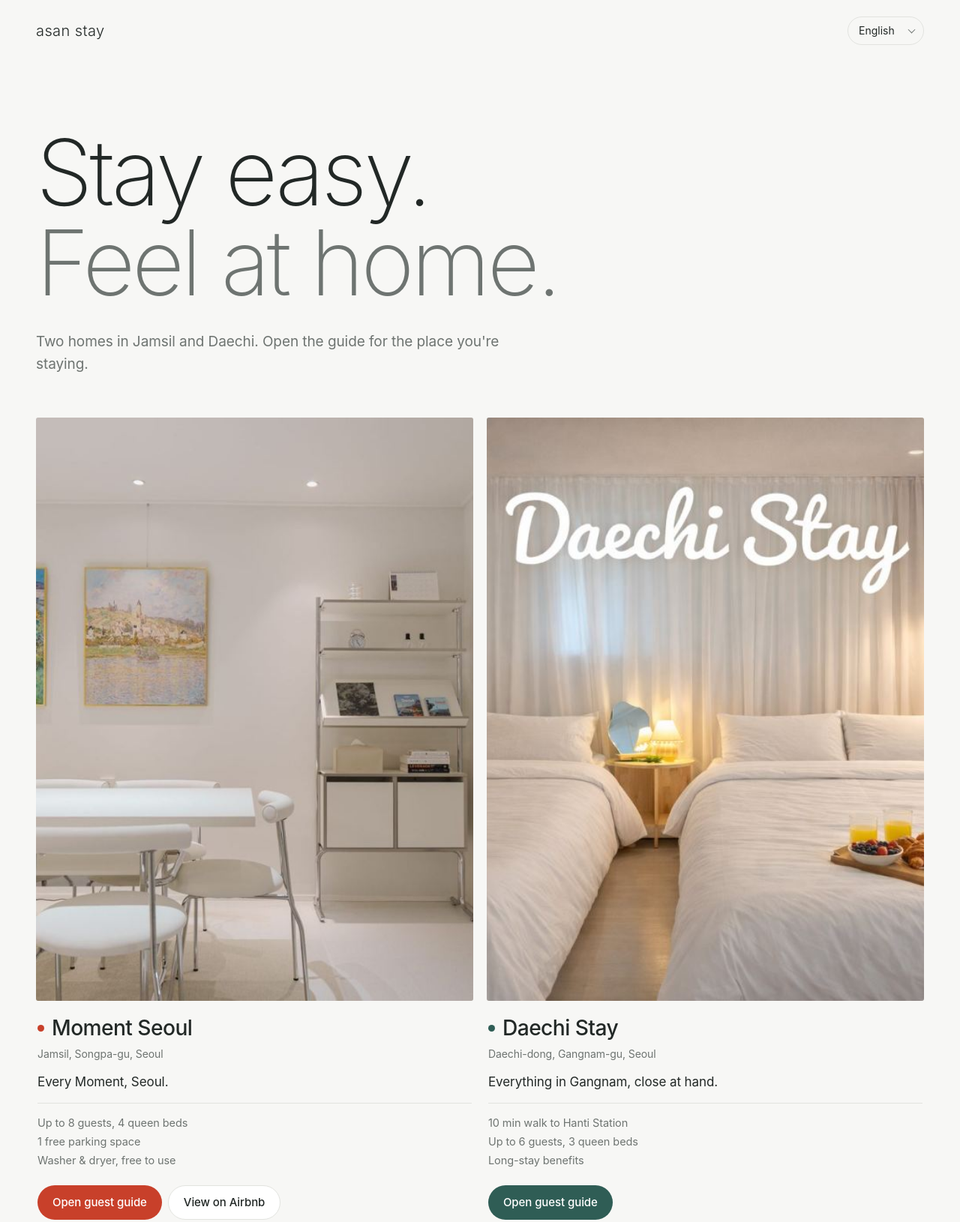
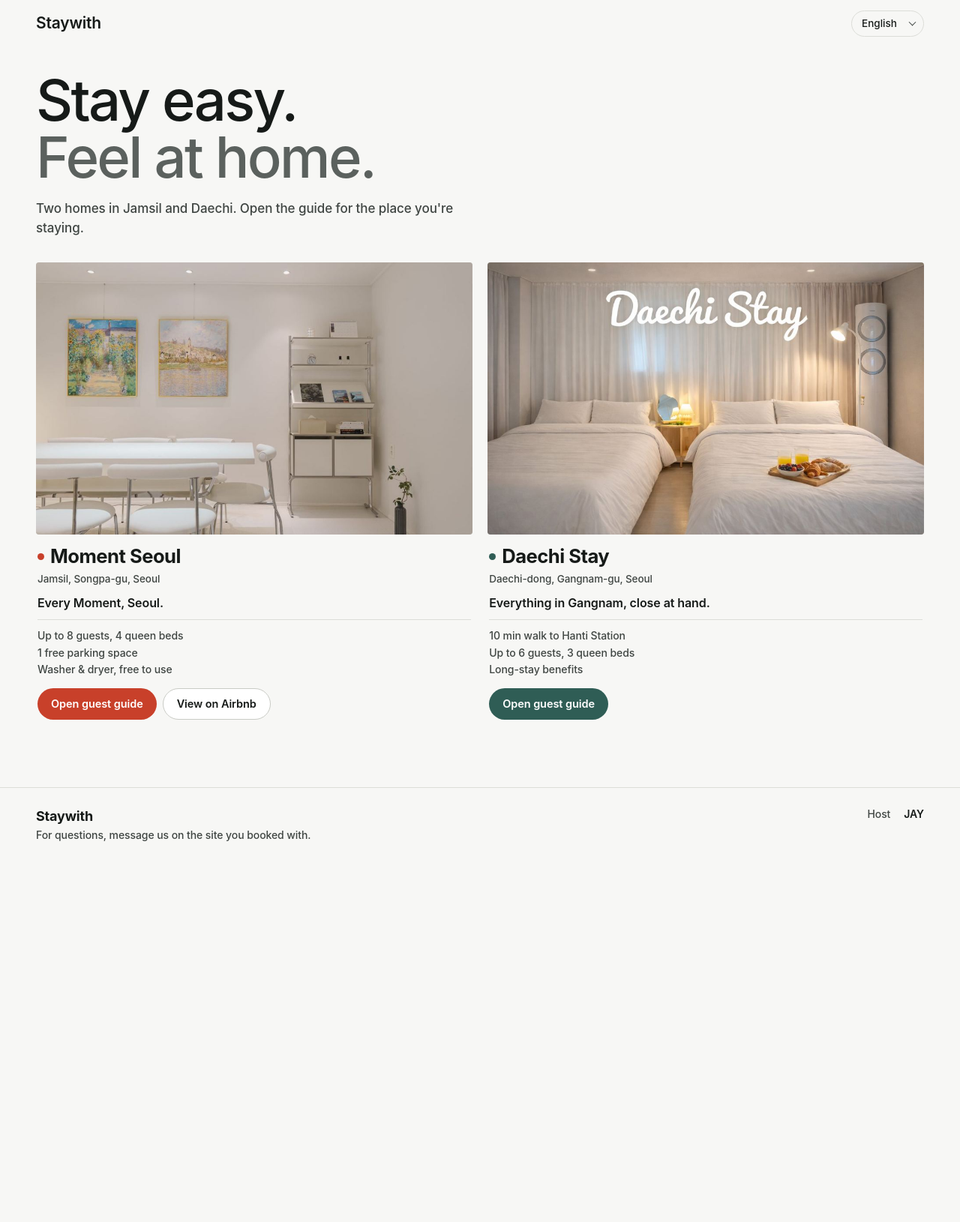
Before and after one commit to Momentseoul/asanstay, a plain HTML site: page index.html in a window 1280 px wide. Shown: the top 1630 px of the page at 75% size. After the commit the page ends 1156 px from the top, so only its background shows below. Drawn offline with Linux system fonts and the light colour scheme; a web font is replaced by a local one.

Commit message:
이름 Staywith로 변경, 글씨 진하게, 첫 화면에 숙소 두 개가 모두 보이도록 조정
Co-Authored-By: Claude Opus 5.5 <noreply@anthropic.com>
Claude-Session: https://claude.ai/code/session_017f7DuuAYzFoR9jovkvSTk3

```diff
--- a/index.html
+++ b/index.html
@@ -3,70 +3,79 @@
 <head>
 <meta charset="utf-8">
 <meta name="viewport" content="width=device-width, initial-scale=1, viewport-fit=cover">
-<title>Asan Stay</title>
+<title>Staywith</title>
 <meta name="description" content="잠실과 대치동, 두 곳의 숙소. 머무는 곳의 안내를 열어 보세요.">
-<meta property="og:title" content="Asan Stay">
+<meta property="og:title" content="Staywith">
 <meta property="og:description" content="Moment Seoul · Daechi Stay guest guides">
 <meta property="og:image" content="https://asanstay.com/img/moment.jpg">
 <meta name="theme-color" content="#F7F7F5">
 <link rel="stylesheet" href="https://cdn.jsdelivr.net/gh/orioncactus/pretendard@v1.3.9/dist/web/variable/pretendardvariable-dynamic-subset.min.css">
 <style>
   :root{
-    --ink:#222826; --sub:#6E7471; --line:#E2E3DF; --bg:#F7F7F5;
+    --ink:#161a18; --sub:#3f4542; --line:#DCDDD8; --bg:#F7F7F5;
     --gutter:clamp(16px, 4vw, 48px);
   }
   *{box-sizing:border-box}
   html{-webkit-text-size-adjust:100%}
   body{margin:0;background:var(--bg);color:var(--ink);
     font-family:"Pretendard Variable",Pretendard,-apple-system,BlinkMacSystemFont,"Apple SD Gothic Neo","Hiragino Sans","PingFang SC","PingFang TC","Microsoft YaHei","Malgun Gothic",sans-serif;
-    font-size:16px;line-height:1.6;letter-spacing:-.005em;-webkit-font-smoothing:antialiased}
+    font-size:16px;line-height:1.55;letter-spacing:-.005em;font-weight:500;-webkit-font-smoothing:antialiased}
   a{color:inherit}
   a:focus-visible,select:focus-visible{outline:2px solid var(--ink);outline-offset:3px;border-radius:2px}
 
-  .top{display:flex;align-items:center;justify-content:space-between;padding:22px var(--gutter);max-width:1440px;margin:0 auto}
-  .mark{font-size:20px;font-weight:300;letter-spacing:.02em;text-decoration:none}
+  .top{display:flex;align-items:center;justify-content:space-between;padding:14px var(--gutter);max-width:1440px;margin:0 auto}
+  .mark{font-size:21px;font-weight:600;letter-spacing:-.01em;text-decoration:none}
   .lang{position:relative}
   .lang select{appearance:none;-webkit-appearance:none;background:transparent;border:1px solid var(--line);border-radius:999px;
-    padding:7px 30px 7px 14px;font:inherit;font-size:14px;color:var(--ink);cursor:pointer}
-  .lang::after{content:"";position:absolute;right:13px;top:50%;width:6px;height:6px;border-right:1.2px solid var(--sub);
-    border-bottom:1.2px solid var(--sub);transform:translateY(-70%) rotate(45deg);pointer-events:none}
+    padding:6px 28px 6px 13px;font:inherit;font-size:13.5px;font-weight:500;color:var(--ink);cursor:pointer}
+  .lang::after{content:"";position:absolute;right:12px;top:50%;width:6px;height:6px;border-right:1.5px solid var(--sub);
+    border-bottom:1.5px solid var(--sub);transform:translateY(-70%) rotate(45deg);pointer-events:none}
 
-  .intro{padding:clamp(28px,7vw,88px) var(--gutter) clamp(28px,5vw,56px);max-width:1440px;margin:0 auto}
-  .intro h1{margin:0;font-weight:250;font-size:clamp(44px,9.5vw,132px);line-height:.98;letter-spacing:-.035em}
+  .intro{padding:clamp(10px,2.5vw,36px) var(--gutter) clamp(16px,2.5vw,32px);max-width:1440px;margin:0 auto}
+  .intro h1{margin:0;font-weight:500;font-size:clamp(34px,6vw,76px);line-height:1;letter-spacing:-.035em}
   .intro h1 span{display:block}
-  .intro h1 span + span{color:var(--sub)}
-  .intro p{margin:clamp(20px,3vw,32px) 0 0;font-size:clamp(16px,1.6vw,19px);color:var(--sub);max-width:34em}
+  .intro h1 span + span{color:#5b615e}
+  .intro p{margin:clamp(10px,1.6vw,18px) 0 0;font-size:clamp(14px,1.4vw,17px);color:var(--sub);max-width:34em}
 
-  .stays{display:grid;grid-template-columns:repeat(2,1fr);gap:clamp(10px,1.4vw,20px);padding:0 var(--gutter);max-width:1440px;margin:0 auto}
+  .stays{display:grid;grid-template-columns:repeat(2,1fr);gap:clamp(10px,1.6vw,24px);padding:0 var(--gutter);max-width:1440px;margin:0 auto}
   .stay{display:flex;flex-direction:column;min-width:0}
-  .stay figure{margin:0;position:relative;overflow:hidden;border-radius:3px;background:var(--line);aspect-ratio:3/4}
+  .stay figure{margin:0;position:relative;overflow:hidden;border-radius:4px;background:var(--line);aspect-ratio:16/10}
   .stay figure a{display:block;height:100%}
   .stay img{width:100%;height:100%;object-fit:cover;display:block;transition:transform .8s cubic-bezier(.2,.7,.2,1)}
   .stay figure a:hover img{transform:scale(1.025)}
-  .stay .body{padding:20px 2px 0;display:flex;flex-direction:column;flex:1}
-  .stay h2{margin:0;font-size:clamp(22px,2.2vw,30px);font-weight:500;letter-spacing:-.02em;line-height:1.2;display:flex;align-items:center;gap:10px}
+  .stay .body{padding:14px 2px 0;display:flex;flex-direction:column;flex:1}
+  .stay h2{margin:0;font-size:clamp(18px,2vw,26px);font-weight:700;letter-spacing:-.02em;line-height:1.2;display:flex;align-items:center;gap:8px}
   .stay h2::before{content:"";width:9px;height:9px;border-radius:50%;background:var(--c);flex:0 0 auto}
-  .stay .area{margin:6px 0 0;font-size:14px;color:var(--sub)}
-  .stay .tag{margin:14px 0 0;font-size:17px;line-height:1.5}
-  .stay ul{list-style:none;margin:14px 0 0;padding:14px 0 0;border-top:1px solid var(--line);font-size:14.5px;color:var(--sub)}
-  .stay li + li{margin-top:2px}
-  .actions{margin-top:auto;padding-top:22px;display:flex;flex-wrap:wrap;gap:8px}
-  .btn{display:inline-flex;align-items:center;justify-content:center;min-height:46px;padding:0 20px;border-radius:999px;
-    font-size:15px;font-weight:500;text-decoration:none;white-space:nowrap}
+  .stay .area{margin:4px 0 0;font-size:13.5px;color:var(--sub)}
+  .stay .tag{margin:10px 0 0;font-size:16px;font-weight:600;line-height:1.45}
+  .stay ul{list-style:none;margin:10px 0 0;padding:10px 0 0;border-top:1px solid var(--line);font-size:14px;color:var(--sub)}
+  .stay li + li{margin-top:1px}
+  .actions{margin-top:auto;padding-top:14px;display:flex;flex-wrap:wrap;gap:8px}
+  .btn{display:inline-flex;align-items:center;justify-content:center;min-height:42px;padding:0 18px;border-radius:999px;
+    font-size:14.5px;font-weight:600;text-decoration:none;white-space:nowrap}
   .btn.main{background:var(--c);color:#fff}
   .btn.main:hover{filter:brightness(1.08)}
-  .btn.line{border:1px solid var(--line);background:#fff}
+  .btn.line{border:1px solid #c9cbc5;background:#fff}
   .btn.line:hover{border-color:var(--sub)}
 
-  .foot{max-width:1440px;margin:clamp(64px,9vw,120px) auto 0;padding:28px var(--gutter) calc(36px + env(safe-area-inset-bottom));
-    border-top:1px solid var(--line);display:flex;flex-wrap:wrap;gap:20px 48px;justify-content:space-between;font-size:14px;color:var(--sub)}
-  .foot .slogan{color:var(--ink);font-weight:300;font-size:18px;letter-spacing:-.01em}
+  .foot{max-width:1440px;margin:clamp(48px,7vw,96px) auto 0;padding:24px var(--gutter) calc(32px + env(safe-area-inset-bottom));
+    border-top:1px solid var(--line);display:flex;flex-wrap:wrap;gap:16px 48px;justify-content:space-between;font-size:14px;color:var(--sub)}
+  .foot .slogan{color:var(--ink);font-weight:700;font-size:18px;letter-spacing:-.01em}
   .foot dl{margin:0;display:grid;grid-template-columns:auto auto;gap:4px 18px}
-  .foot dd{margin:0;color:var(--ink)}
+  .foot dd{margin:0;color:var(--ink);font-weight:600}
 
-  @media (max-width:900px){
-    .stays{grid-template-columns:1fr;gap:56px}
-    .stay figure{aspect-ratio:4/3}
+  /* 휴대폰: 숙소 두 개를 나란히, 첫 화면에 모두 보이게 */
+  @media (max-width:700px){
+    .stays{gap:10px}
+    .stay figure{aspect-ratio:1/1}
+    .stay .body{padding-top:10px}
+    .stay h2{font-size:17px;gap:6px}
+    .stay h2::before{width:7px;height:7px}
+    .stay .area{font-size:12px}
+    .stay .tag{font-size:13.5px;margin-top:6px}
+    .stay ul{font-size:12.5px;margin-top:8px;padding-top:8px;line-height:1.5}
+    .actions{flex-direction:column;gap:6px;padding-top:10px}
+    .btn{width:100%;min-height:40px;font-size:13.5px;padding:0 10px}
   }
   @media (prefers-reduced-motion:reduce){
     .stay img{transition:none}
@@ -76,7 +85,7 @@
 </head>
 <body>
 <header class="top">
-  <a class="mark" href="/">asan stay</a>
+  <a class="mark" href="/">Staywith</a>
   <label class="lang">
     <select id="lang" aria-label="Language">
       <option value="ko">한국어</option>
@@ -133,7 +142,7 @@
 
 <footer class="foot">
   <div>
-    <div class="slogan">Asan Stay</div>
+    <div class="slogan">Staywith</div>
     <div data-t="contact">문의는 예약하신 사이트의 메시지로 보내 주세요.</div>
   </div>
   <dl>
@@ -165,10 +174,10 @@ function apply(l){
   const d=T[l]||T.ko;
   document.documentElement.lang={ko:'ko',en:'en',ja:'ja',zh:'zh-CN'}[l]||'ko';
   document.querySelectorAll('[data-t]').forEach(el=>{const k=el.dataset.t;if(d[k])el.textContent=d[k];});
-  try{localStorage.setItem('asanstay-lang',l);}catch(e){}
+  try{localStorage.setItem('staywith-lang',l);}catch(e){}
 }
 let start='';
-try{start=localStorage.getItem('asanstay-lang')||'';}catch(e){}
+try{start=localStorage.getItem('staywith-lang')||'';}catch(e){}
 if(!T[start]){const n=(navigator.language||'').toLowerCase();start=n.startsWith('ko')?'ko':n.startsWith('ja')?'ja':n.startsWith('zh')?'zh':'en';}
 sel.value=start;apply(start);
 sel.addEventListener('change',e=>apply(e.target.value));
```
